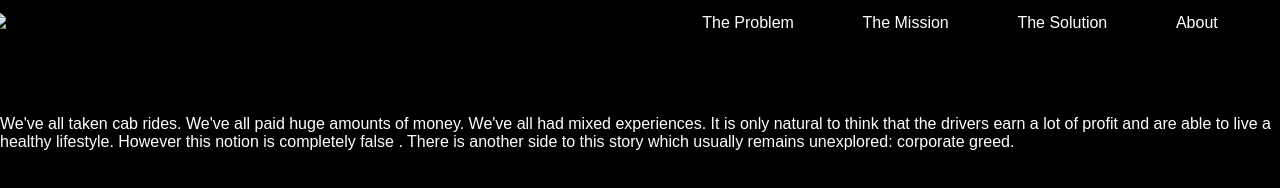
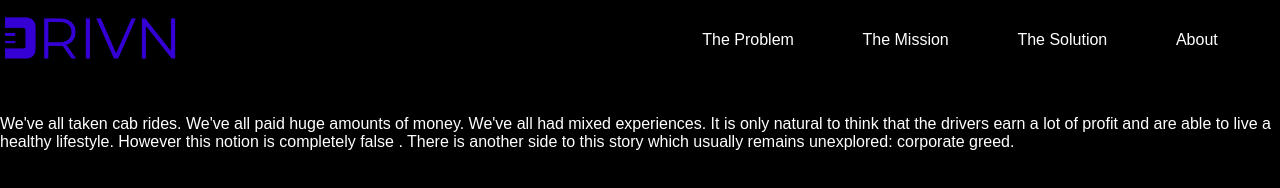
Before and after one commit to AweSamarth/drivn, a plain HTML site: page my-app/index.html in a window 1280 px wide. Drawn offline with Linux system fonts and the light colour scheme; the site is published under a folder, as on GitHub Pages, so addresses that start at the root find nothing.

Commit message:
initial stages

```diff
--- a/my-app/index.html
+++ b/my-app/index.html
@@ -23,7 +23,7 @@
     <header>
         <nav>
 
-            <div id="exc"><a id="exception"><img id="navlogo" src="/public/Logofull.png" /></a></div>
+            <div id="exc"><a id="exception"><img id="navlogo" src="Logofull.png" /></a></div>
             <div id="notexc">
             <a>The Problem</a>
             <a>The Mission</a>
```
Also changed, not shown: my-app/Logofull.png (renamed from my-app/public/Logofull.png), my-app/Logofullwithbackground.png (renamed from my-app/public/Logofullwithbackground.png).
